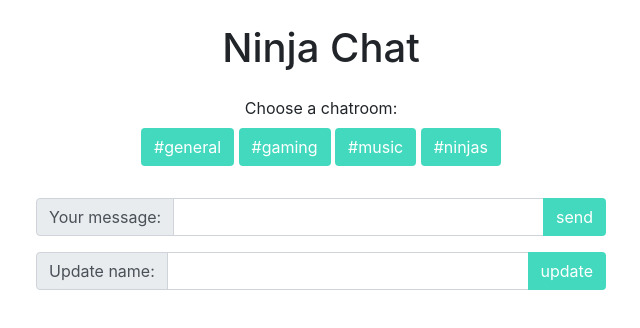
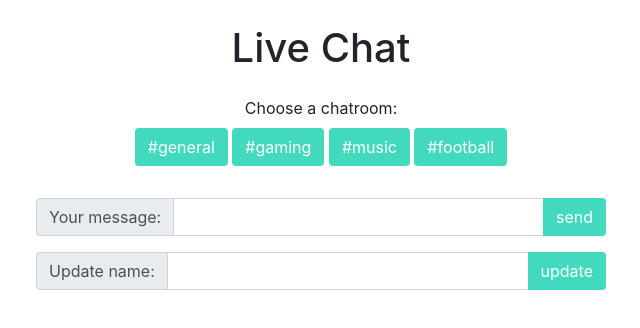
Before and after one commit to onedorn/real-time-chatroom, a plain HTML site: page index.html in a window 1280 px wide. Shown: the whole page, without its empty margins (319-959 px from the left). Drawn offline with nearby package versions, Linux system fonts and the light colour scheme; no server answers.

```diff
--- a/index.html
+++ b/index.html
@@ -11,14 +11,14 @@
 
     <!-- container & title -->
     <div class="container my-4">
-        <h1 class="my-4 text-center">Ninja Chat</h1>
+        <h1 class="my-4 text-center">Live Chat</h1>
         <!-- buttons for chatrooms -->
         <div class="chat-rooms mb-3 text-center">
             <div class="my-2">Choose a chatroom:</div>
             <button class="btn" id="general">#general</button>
             <button class="btn" id="gaming">#gaming</button>
             <button class="btn" id="music">#music</button>
-            <button class="btn" id="ninjas">#ninjas</button>
+            <button class="btn" id="ninjas">#football</button>
         </div>
         <!-- chat list / window -->
         <div class="chat-window">
```
